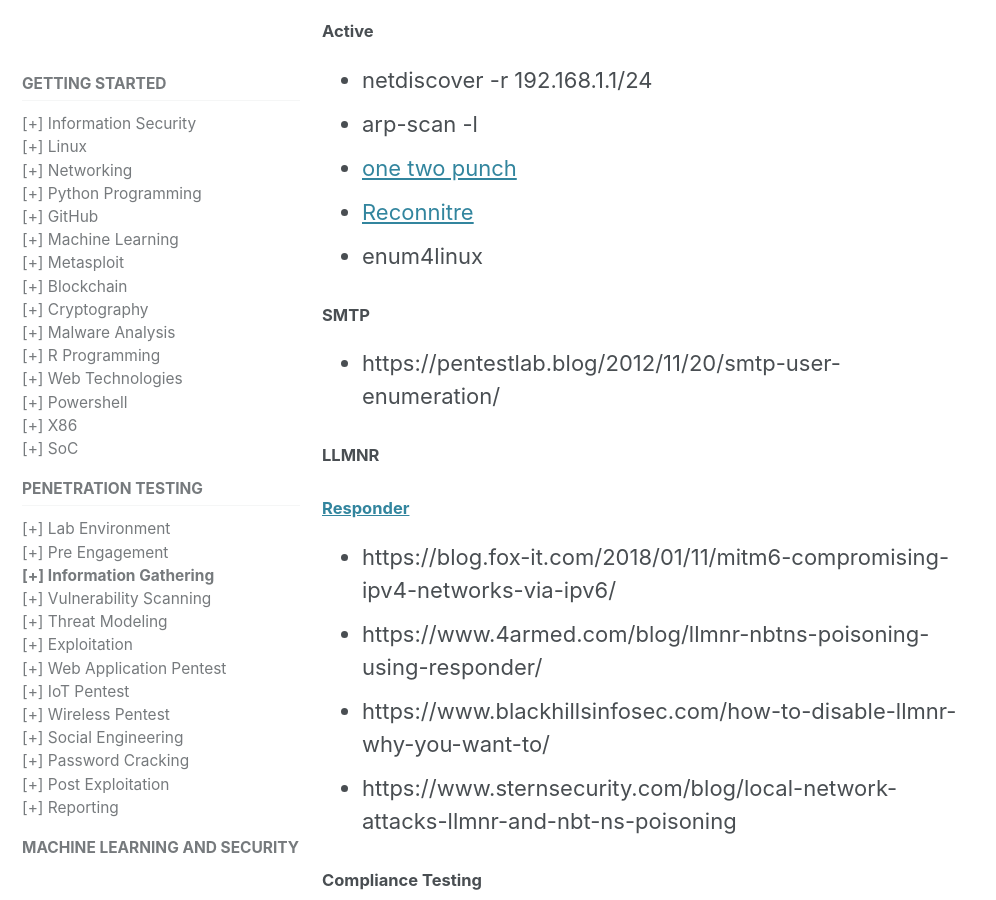
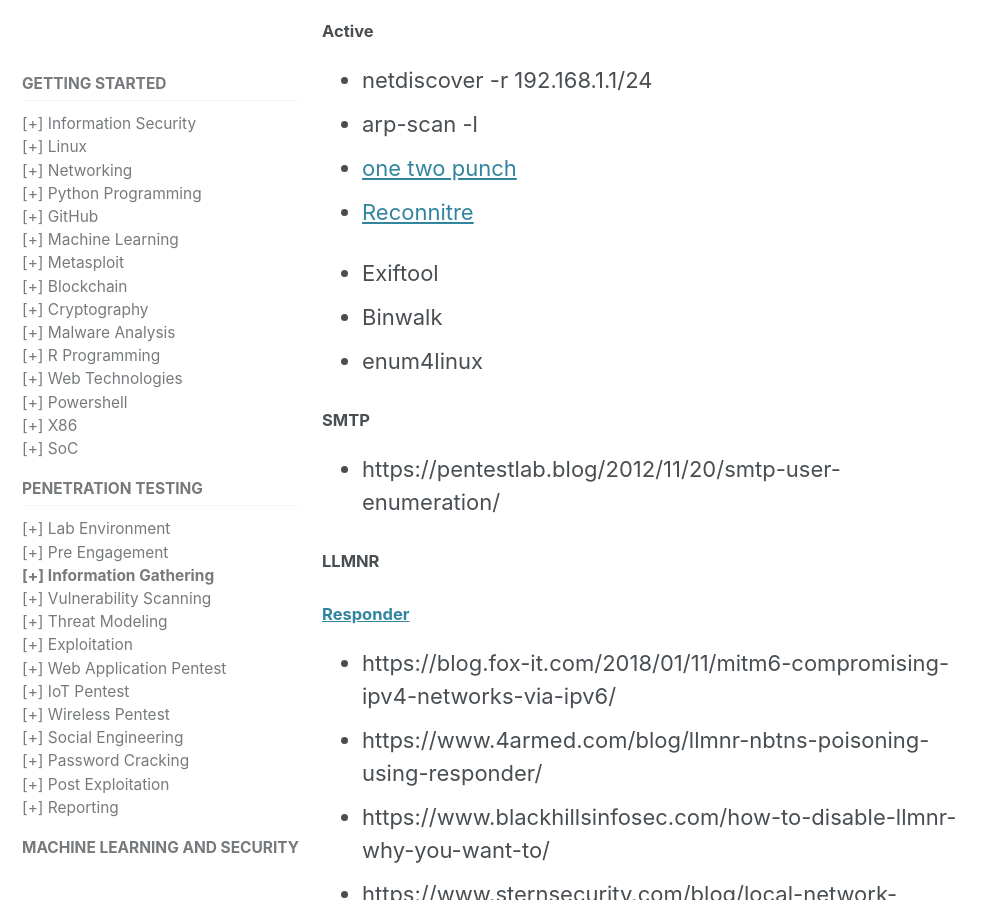
Before and after one commit to mohareti/cyberlab, a Jekyll site: the page built from _pentest/02_info-gathering.md, in a window 1280 px wide and 900 px high, scrolled down 660 px. Shown: the whole window, without its empty margins (0-996 px from the left). Built offline with Jekyll 4.4.1, drawn with Linux system fonts in a browser that asks for light colours; cached includes are drawn as plain includes; nearby versions of some CDN libraries.

Commit message:
Update 02_info-gathering.md

```diff
--- a/_pentest/02_info-gathering.md
+++ b/_pentest/02_info-gathering.md
@@ -20,7 +20,11 @@ toc: true
 - arp-scan -l
 - [one two punch](https://github.com/superkojiman/onetwopunch)
 - [Reconnitre](https://github.com/codingo/Reconnoitre)
+
+- Exiftool
+- Binwalk
 - enum4linux
+
 
 ##### SMTP
 - https://pentestlab.blog/2012/11/20/smtp-user-enumeration/
```
